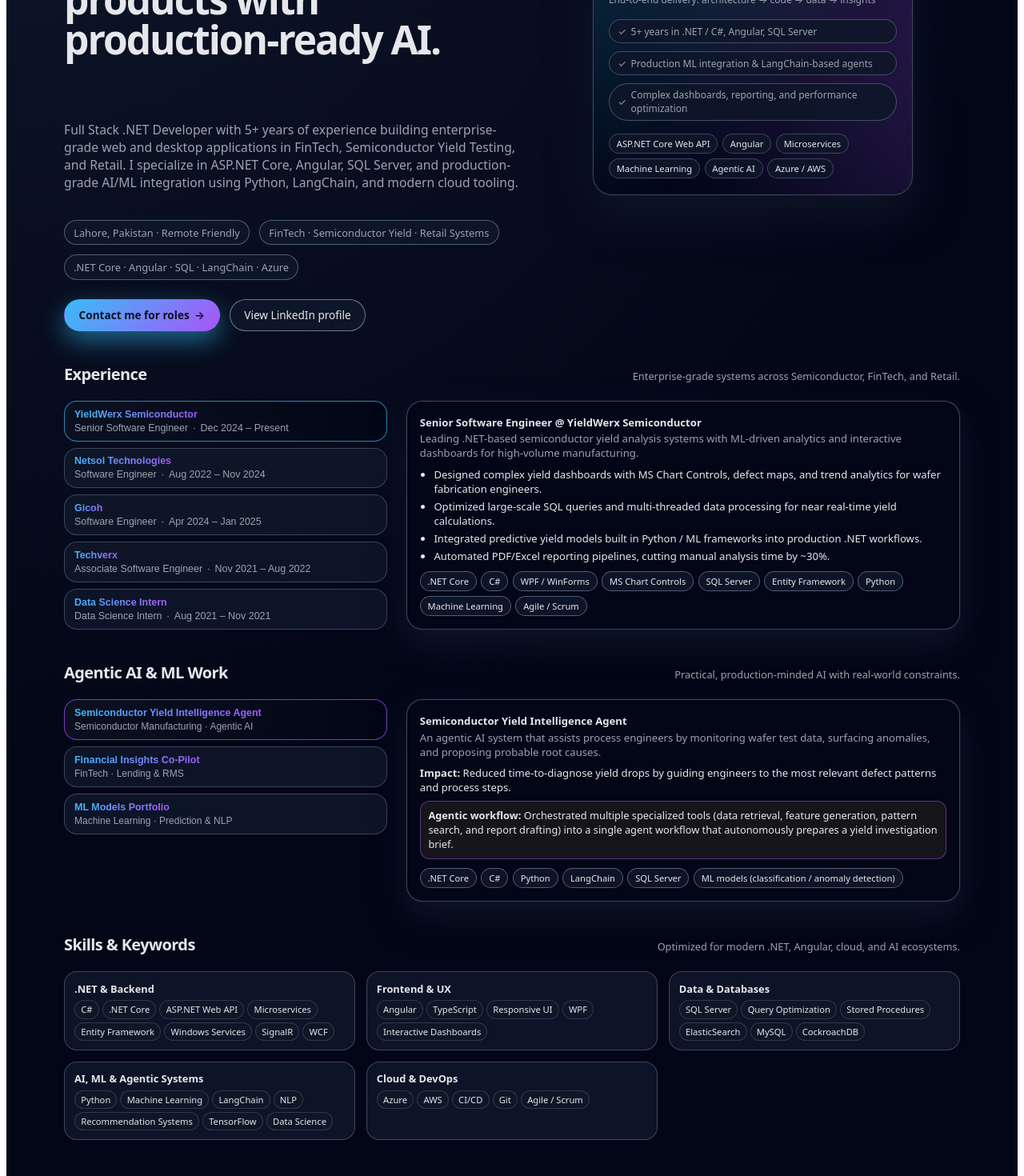
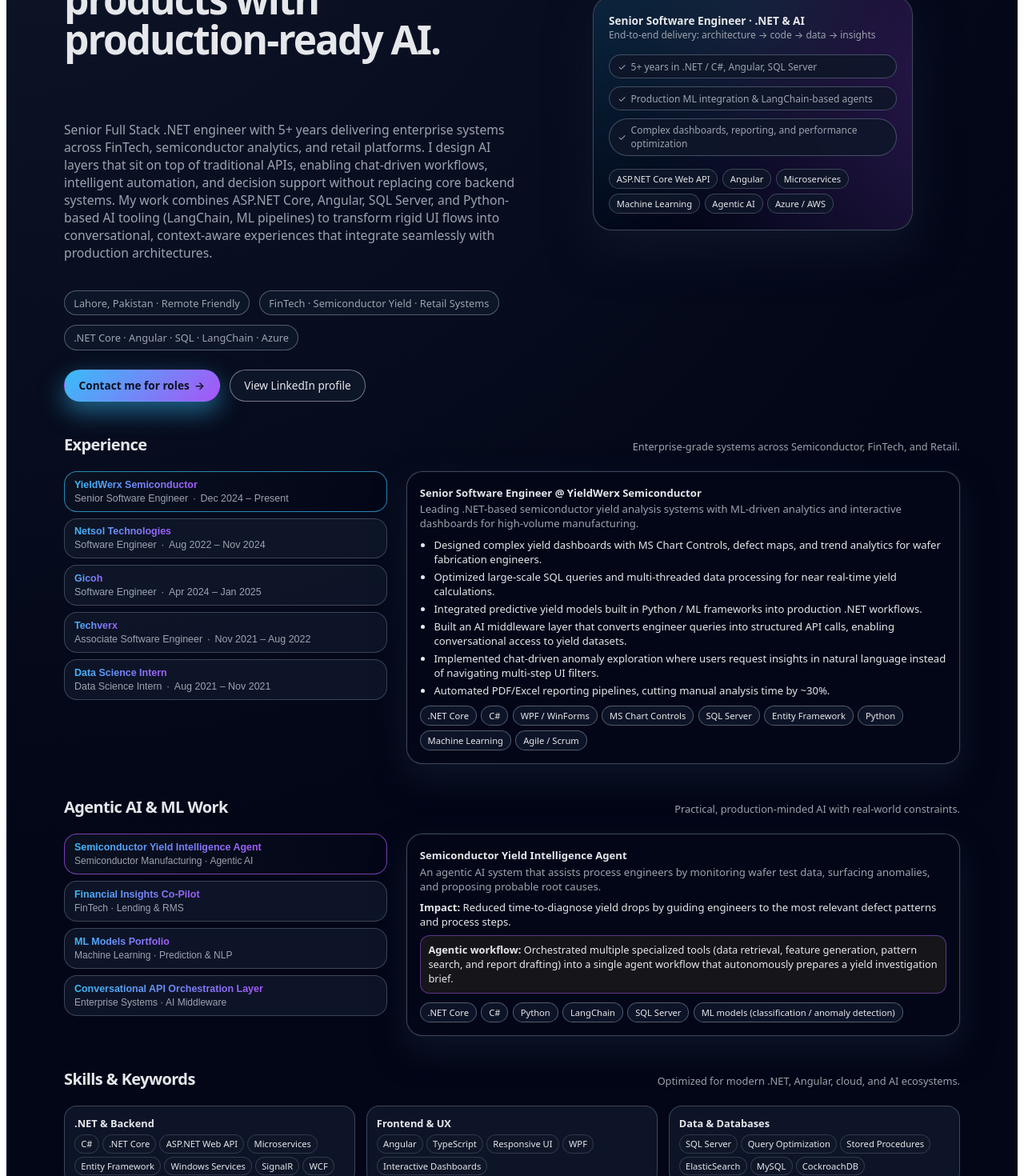
Before and after one commit to SyedUsama12/portfolio, an Angular app in the folder client/: page / in a window 1280 px wide. Shown: the part 353-1823 px from the top of the page at 80% size. Built offline with nearby package versions, Linux system fonts and the light colour scheme.

Commit message:
Update app.ts

```diff
--- a/client/src/app/app.ts
+++ b/client/src/app/app.ts
@@ -3,7 +3,7 @@
 import { DOCUMENT } from '@angular/common';
 
 type ExperienceId = 'yieldwerx' | 'netsol' | 'gicoh' | 'techverx' | 'intern';
-type AiProjectId = 'yield-ai-agent' | 'fintech-agent' | 'ml-portfolio';
+type AiProjectId = 'yield-ai-agent' | 'fintech-agent' | 'ml-portfolio' | 'chat-api-layer';
 
 interface Experience {
   id: ExperienceId;
@@ -44,8 +44,8 @@
   readonly location = 'Lahore, Pakistan · Remote Friendly';
   readonly currentYear = new Date().getFullYear();
 
-  readonly summary =
-    'Full Stack .NET Developer with 5+ years of experience building enterprise-grade web and desktop applications in FinTech, Semiconductor Yield Testing, and Retail. I specialize in ASP.NET Core, Angular, SQL Server, and production-grade AI/ML integration using Python, LangChain, and modern cloud tooling.';
+readonly summary =
+  'Senior Full Stack .NET engineer with 5+ years delivering enterprise systems across FinTech, semiconductor analytics, and retail platforms. I design AI layers that sit on top of traditional APIs, enabling chat-driven workflows, intelligent automation, and decision support without replacing core backend systems. My work combines ASP.NET Core, Angular, SQL Server, and Python-based AI tooling (LangChain, ML pipelines) to transform rigid UI flows into conversational, context-aware experiences that integrate seamlessly with production architectures.';
 
   readonly experiences: Experience[] = [
     {
@@ -56,12 +56,15 @@
       location: 'Lahore, Pakistan',
       summary:
         'Leading .NET-based semiconductor yield analysis systems with ML-driven analytics and interactive dashboards for high-volume manufacturing.',
-      highlights: [
+           highlights: [
         'Designed complex yield dashboards with MS Chart Controls, defect maps, and trend analytics for wafer fabrication engineers.',
         'Optimized large-scale SQL queries and multi-threaded data processing for near real-time yield calculations.',
         'Integrated predictive yield models built in Python / ML frameworks into production .NET workflows.',
+        'Built an AI middleware layer that converts engineer queries into structured API calls, enabling conversational access to yield datasets.',
+        'Implemented chat-driven anomaly exploration where users request insights in natural language instead of navigating multi-step UI filters.',
         'Automated PDF/Excel reporting pipelines, cutting manual analysis time by ~30%.',
       ],
+
       stack: [
         '.NET Core',
         'C#',
@@ -210,6 +213,26 @@
       agenticAngle:
         'Provides a library of ready-to-use tools that can be wrapped by higher-level agents for pricing, forecasting, and spam / resume classification.',
     },
+    {
+  id: 'chat-api-layer',
+  name: 'Conversational API Orchestration Layer',
+  domain: 'Enterprise Systems · AI Middleware',
+  summary:
+    'A production-minded AI layer that sits between Angular UI and .NET APIs, allowing users to interact through chat instead of traditional forms.',
+  impact:
+    'Reduced navigation complexity and enabled faster access to analytics by converting natural language queries into validated API workflows.',
+  tech: [
+    'Python',
+    'LangChain',
+    'FastAPI',
+    'ASP.NET Core',
+    'Angular',
+    'SQL Server',
+  ],
+  agenticAngle:
+    'An orchestrator agent selects tools such as API callers, data validators, and summarizers to execute multi-step workflows from a single user message.',
+},
+
   ];
 
   readonly skillCategories: SkillCategory[] = [
```
